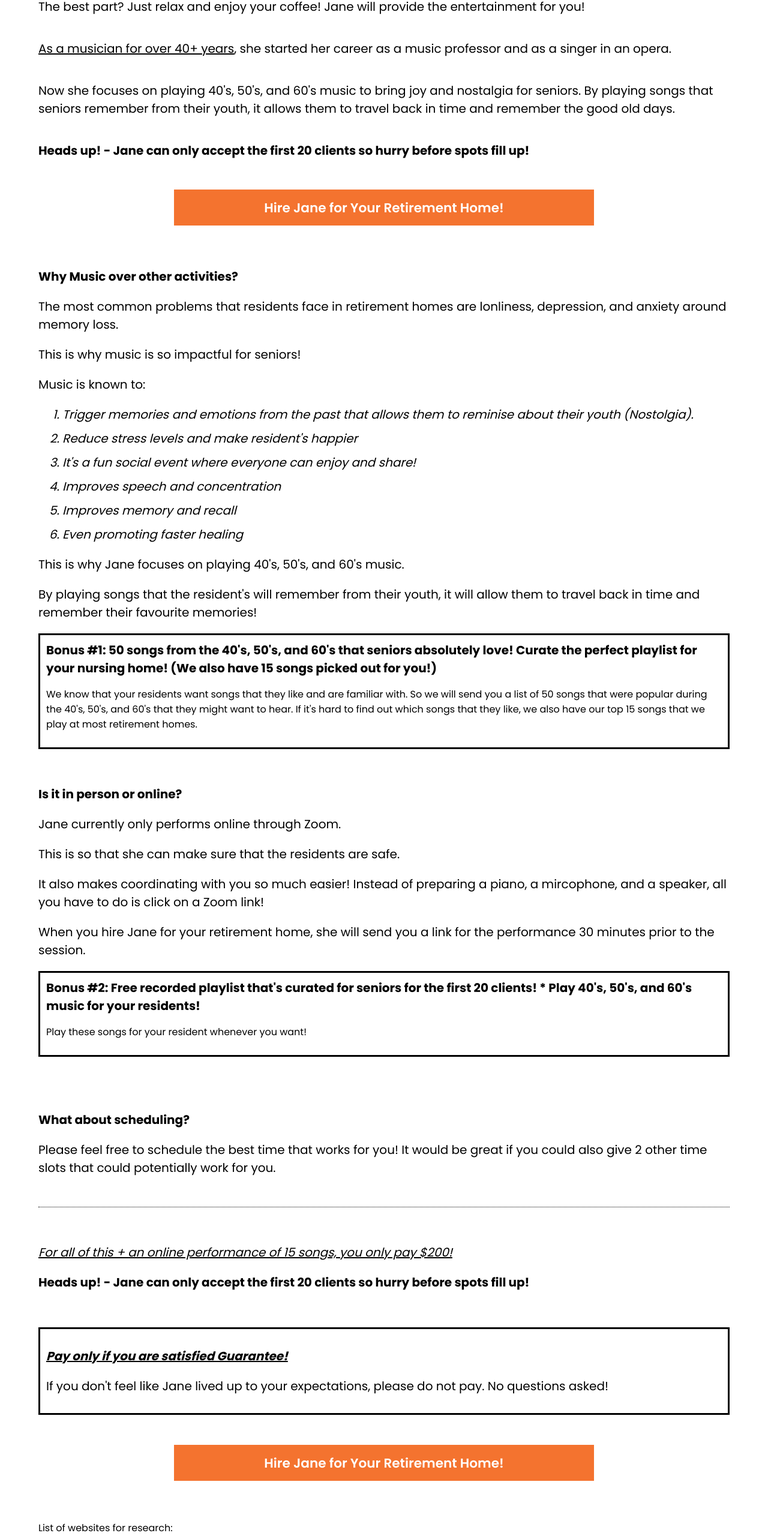
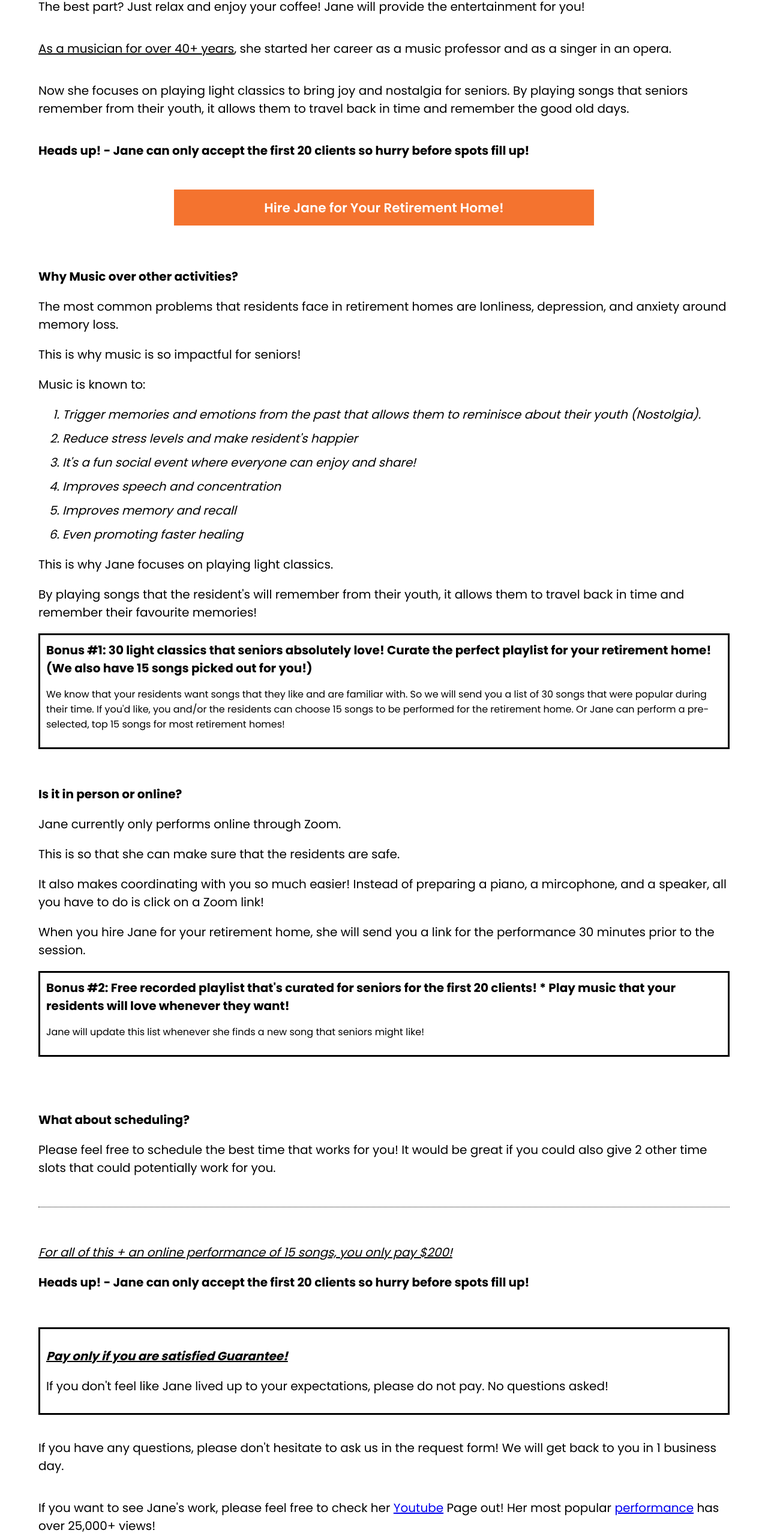
Before and after one commit to benyoo5222/Jane-website, a React (Create React App) app in the folder website/: page /why-jane in a window 1280 px wide. Shown: the part 1314-3880 px from the top of the page at 60% size. Built offline with nearby package versions, Linux system fonts and the light colour scheme.

Commit message:
Finished offer page

```diff
--- a/website/src/Components/Show-Case/ShowCase.js
+++ b/website/src/Components/Show-Case/ShowCase.js
@@ -38,12 +38,12 @@ const ShowCase = () => {
               <h4 className="showcase-work-title">Most Viewed Video</h4>
             </a>
 
-            <h5 className="showcase-work-sub-title">24,000+ Views</h5>
+            <h5 className="showcase-work-sub-title">25,000+ Views</h5>
 
             <p className="showcase-work-description">
               For more than a century, the Bridal Chorus from Wagner’s opera
               Lohengrin, often called “Here Comes The Bride”, has been the most
-              popular processional.
+              popular processional. 25,000+ Views.
             </p>
           </article>
         </section>
@@ -87,6 +87,69 @@ const ShowCase = () => {
 
         <section className="showcase-work-picture-text-container">
           <a
+            href="https://www.youtube.com/watch?v=N4XnZmdc7W0&list=PLHoveutO9DW164nyhmogS-MJNuCZ0s48E"
+            target="_blank"
+            rel="noopener noreferrer"
+            className="showcase-image-link"
+          >
+            <img
+              alt="Pink flower beside a bible"
+              src="/bible-large.jpg"
+              className="showcase-work-image"
+            />
+          </a>
+
+          <article className="showcase-work-text-container">
+            <a
+              href="https://www.youtube.com/watch?v=N4XnZmdc7W0&list=PLHoveutO9DW164nyhmogS-MJNuCZ0s48E"
+              target="_blank"
+              rel="noopener noreferrer"
+            >
+              <h4 className="showcase-work-title">Church/Psalms</h4>
+            </a>
+
+            <h5 className="showcase-work-sub-title">Church Music</h5>
+
+            <p className="showcase-work-description">
+              From Silent Night to Away in a Manger, to Responsorial Psalms.
+              Enjoy church music being played on an organ, or on a piano.
+            </p>
+          </article>
+        </section>
+
+        <section className="showcase-work-picture-text-container">
+          <a
+            href="https://www.youtube.com/watch?v=s1J9HjK6Bzs&list=PLHoveutO9DW0gg3MntQIqqv-6iLb7q3DL"
+            target="_blank"
+            rel="noopener noreferrer"
+            className="showcase-image-link2"
+          >
+            <img
+              alt="Tulip flowers"
+              src="/lily-large.jpg"
+              className="showcase-work-image2"
+            />
+          </a>
+
+          <article className="showcase-work-text-container2">
+            <a
+              href="https://www.youtube.com/watch?v=s1J9HjK6Bzs&list=PLHoveutO9DW0gg3MntQIqqv-6iLb7q3DL"
+              target="_blank"
+              rel="noopener noreferrer"
+            >
+              <h4 className="showcase-work-title">Much More!</h4>
+            </a>
+
+            <h5 className="showcase-work-sub-title">Other Fun Music</h5>
+
+            <p className="showcase-work-description">
+              Check out more of Jane’s music!
+            </p>
+          </article>
+        </section>
+
+        <section className="showcase-work-picture-text-container last-showcase-container">
+          <a
             href="https://www.youtube.com/watch?v=35FRpB49xgM&list=PLHoveutO9DW0OYHEg91Kl8quL8YZDWnQq"
             target="_blank"
             rel="noopener noreferrer"
@@ -121,69 +184,6 @@ const ShowCase = () => {
             </p>
           </article>
         </section>
-
-        <section className="showcase-work-picture-text-container">
-          <a
-            href="https://www.youtube.com/watch?v=N4XnZmdc7W0&list=PLHoveutO9DW164nyhmogS-MJNuCZ0s48E"
-            target="_blank"
-            rel="noopener noreferrer"
-            className="showcase-image-link2"
-          >
-            <img
-              alt="Pink flower beside a bible"
-              src="/bible-large.jpg"
-              className="showcase-work-image2"
-            />
-          </a>
-
-          <article className="showcase-work-text-container2">
-            <a
-              href="https://www.youtube.com/watch?v=N4XnZmdc7W0&list=PLHoveutO9DW164nyhmogS-MJNuCZ0s48E"
-              target="_blank"
-              rel="noopener noreferrer"
-            >
-              <h4 className="showcase-work-title">Church/Psalms</h4>
-            </a>
-
-            <h5 className="showcase-work-sub-title">Church Music</h5>
-
-            <p className="showcase-work-description">
-              From Silent Night to Away in a Manger, to Responsorial Psalms.
-              Enjoy church music being played on an organ, or on a piano.
-            </p>
-          </article>
-        </section>
-
-        <section className="showcase-work-picture-text-container last-showcase-container">
-          <a
-            href="https://www.youtube.com/watch?v=s1J9HjK6Bzs&list=PLHoveutO9DW0gg3MntQIqqv-6iLb7q3DL"
-            target="_blank"
-            rel="noopener noreferrer"
-            className="showcase-image-link"
-          >
-            <img
-              alt="Tulip flowers"
-              src="/lily-large.jpg"
-              className="showcase-work-image"
-            />
-          </a>
-
-          <article className="showcase-work-text-container">
-            <a
-              href="https://www.youtube.com/watch?v=s1J9HjK6Bzs&list=PLHoveutO9DW0gg3MntQIqqv-6iLb7q3DL"
-              target="_blank"
-              rel="noopener noreferrer"
-            >
-              <h4 className="showcase-work-title">Much More!</h4>
-            </a>
-
-            <h5 className="showcase-work-sub-title">Other Fun Music</h5>
-
-            <p className="showcase-work-description">
-              Check out more of Jane’s music!
-            </p>
-          </article>
-        </section>
       </div>
 
       <ActionButton
--- a/website/src/Components/Why-Jane/WhyJane.js
+++ b/website/src/Components/Why-Jane/WhyJane.js
@@ -89,10 +89,10 @@ const WhyJane = () => {
             music professor and as a singer in an opera.
           </p>
           <p>
-            Now she focuses on playing 40's, 50's, and 60's music to bring joy
-            and nostalgia for seniors. By playing songs that seniors remember
-            from their youth, it allows them to travel back in time and remember
-            the good old days.
+            Now she focuses on playing light classics to bring joy and nostalgia
+            for seniors. By playing songs that seniors remember from their
+            youth, it allows them to travel back in time and remember the good
+            old days.
           </p>
 
           <p>
@@ -120,7 +120,7 @@ const WhyJane = () => {
             <ol className="music-benefits">
               <li>
                 Trigger memories and emotions from the past that allows them to
-                reminise about their youth (Nostolgia).
+                reminisce about their youth (Nostolgia).
               </li>
               <li>Reduce stress levels and make resident's happier</li>
               <li>
@@ -130,27 +130,25 @@ const WhyJane = () => {
               <li>Improves memory and recall</li>
               <li>Even promoting faster healing</li>
             </ol>
-            <p>
-              This is why Jane focuses on playing 40's, 50's, and 60's music.
-            </p>
+            <p>This is why Jane focuses on playing light classics.</p>
             <p>
               By playing songs that the resident's will remember from their
-              youth, it will allow them to travel back in time and remember
-              their favourite memories!
+              youth, it allows them to travel back in time and remember their
+              favourite memories!
             </p>
             <article className="bonus">
               <strong>
-                Bonus #1: 50 songs from the 40's, 50's, and 60's that seniors
-                absolutely love! Curate the perfect playlist for your nursing
-                home! (We also have 15 songs picked out for you!){" "}
+                Bonus #1: 30 light classics that seniors absolutely love! Curate
+                the perfect playlist for your retirement home! (We also have 15
+                songs picked out for you!)
               </strong>
               <p>
                 We know that your residents want songs that they like and are
-                familiar with. So we will send you a list of 50 songs that were
-                popular during the 40's, 50's, and 60's that they might want to
-                hear. If it's hard to find out which songs that they like, we
-                also have our top 15 songs that we play at most retirement
-                homes.
+                familiar with. So we will send you a list of 30 songs that were
+                popular during their time. If you'd like, you and/or the
+                residents can choose 15 songs to be performed for the retirement
+                home. Or Jane can perform a pre-selected, top 15 songs for most
+                retirement homes!
               </p>
             </article>
           </section>
@@ -176,10 +174,13 @@ const WhyJane = () => {
             <article className="bonus">
               <strong>
                 Bonus #2: Free recorded playlist that's curated for seniors for
-                the first 20 clients! * Play 40's, 50's, and 60's music for your
-                residents!
+                the first 20 clients! * Play music that your residents will love
+                whenever they want!
               </strong>
-              <p>Play these songs for your resident whenever you want!</p>
+              <p>
+                Jane will update this list whenever she finds a new song that
+                seniors might like!
+              </p>
             </article>
           </section>
 
@@ -225,6 +226,21 @@ const WhyJane = () => {
               do not pay. No questions asked!
             </p>
           </section>
+
+          <p>
+            If you have any questions, please don't hesitate to ask us in the
+            request form! We will get back to you in 1 business day.
+          </p>
+
+          <p>
+            If you want to see Jane's work, please feel free to check her{" "}
+            <a href="https://www.youtube.com/watch?v=wwNOD-b45eM">Youtube</a>{" "}
+            Page out! Her most popular{" "}
+            <a href="https://www.youtube.com/watch?v=oRQBDYv2ll8">
+              performance
+            </a>{" "}
+            has over 25,000+ views!
+          </p>
 
           <ActionButton
             buttonText={"Hire Jane for Your Retirement Home!"}
```
